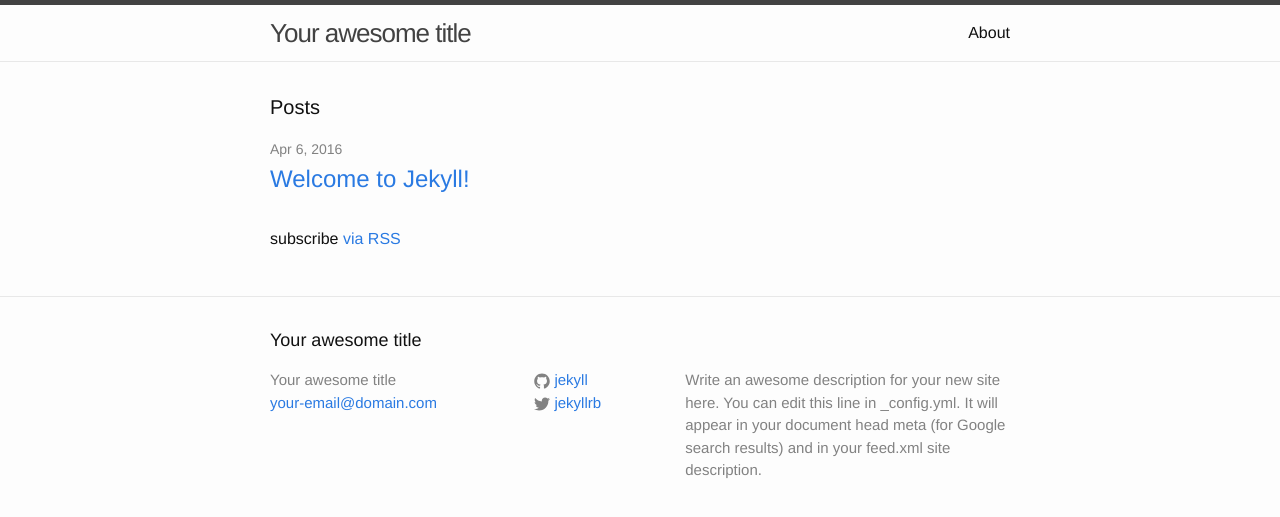
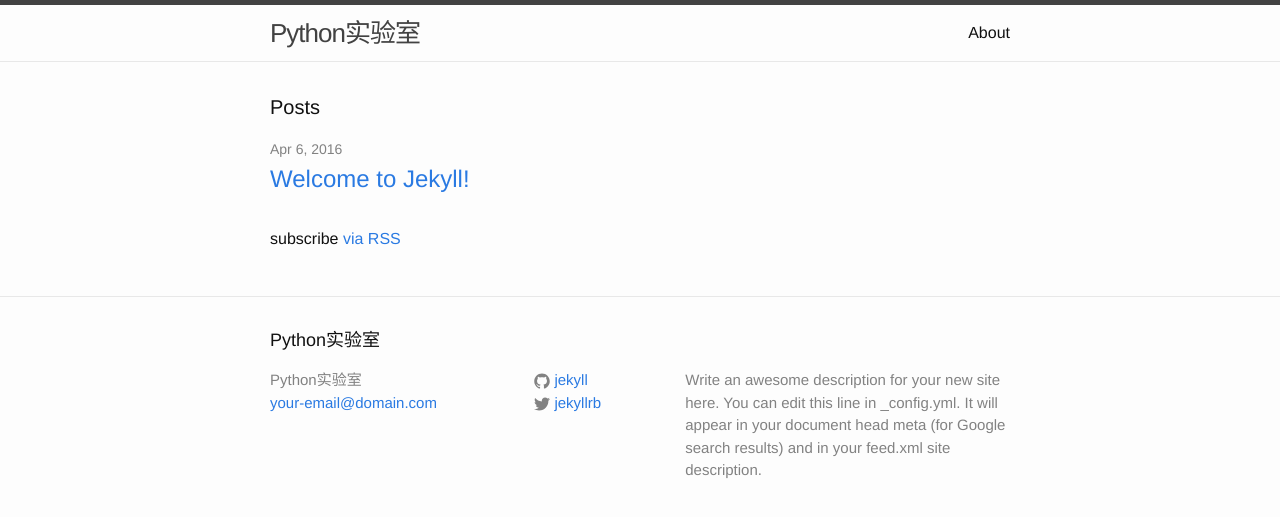
Before and after one commit to WuPeiqi/wupeiqi.github.com, a Jekyll site: the page built from index.html, in a window 1280 px wide. Shown: the top 517 px of the page. Built offline with Jekyll 4.4.1, drawn with Linux system fonts in a browser that asks for light colours.

Commit message:
modify web site name

```diff
--- a/_config.yml
+++ b/_config.yml
@@ -6,7 +6,7 @@
 # 'jekyll serve'. If you change this file, please restart the server process.
 
 # Site settings
-title: Your awesome title
+title: Python实验室
 email: your-email@domain.com
 description: > # this means to ignore newlines until "baseurl:"
   Write an awesome description for your new site here. You can edit this
```
